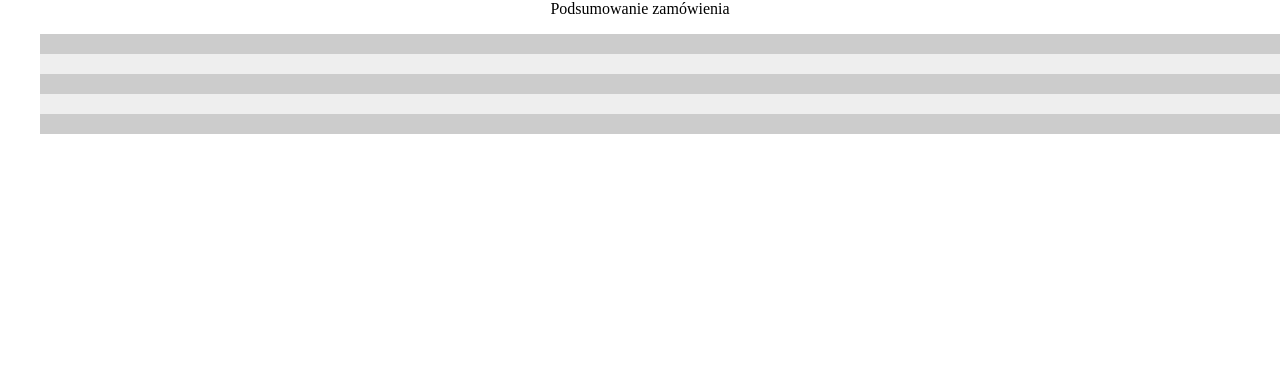
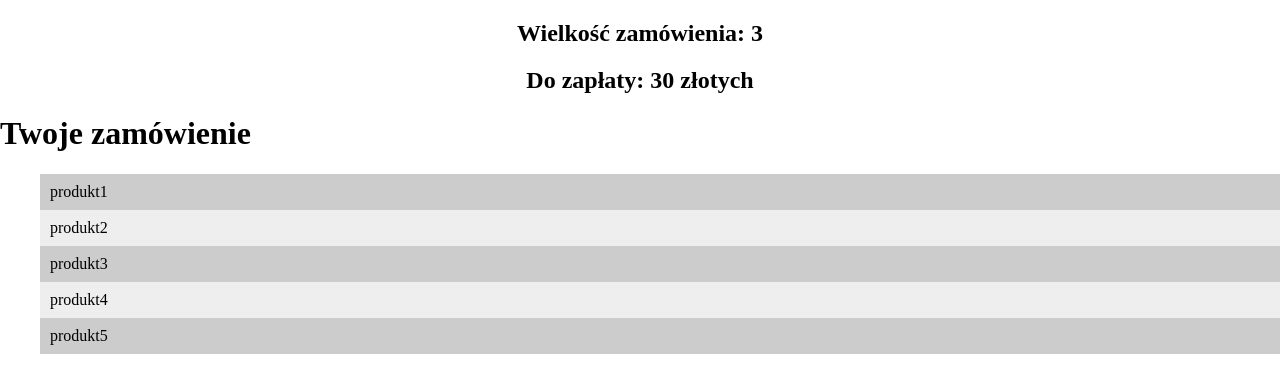
Before and after one commit to DanielKornas2/shopping-list, a React (Create React App) app in the folder simple-shopping-list/: page / in a window 1280 px wide. Shown: the top 392 px of the page. Built offline with nearby package versions, Linux system fonts and the light colour scheme.

Commit message:
New component to show single item - map, filter

```diff
--- a/simple-shopping-list/src/App.js
+++ b/simple-shopping-list/src/App.js
@@ -3,20 +3,37 @@ import logo from './logo.svg';
 import './App.css';
 
 const Header = (props) => {
+  const activeItems = props.items.filter(item => item.active);
+  const activeNumber = activeItems.length;
+
   return (
-    <header>Podsumowanie zamówienia</header>
+    <header>
+      <h2>Wielkość zamówienia: {activeNumber}</h2>
+      <h2>{ activeNumber===0 ? 'Nic nie kupujesz' : `Do zapłaty: ${activeNumber * 10} złotych` } </h2>
+    </header>
   )
 }
 
+const Item = (props) => (
+  <li>{props.name}</li>
+)
+
 const ListItems = (props) => {
+  const item = props.items.map(item => (
+    <Item
+      key={item.id}
+      name = {item.name}
+      active = {item.active}
+    />
+  ));
+
   return (
-    <ul>
-      <li></li>
-      <li></li>
-      <li></li>
-      <li></li>
-      <li></li>
-    </ul>
+    <div>
+      <h1>Twoje zamówienie</h1>
+      <ul>
+        {item}
+      </ul>
+    </div>
   )
 }
 
@@ -34,7 +51,7 @@ class App extends Component {
     return (
       <>
         <Header items={this.state.items} />
-        <ListItems />
+        <ListItems items={this.state.items} />
       </>
     );
   }
```
